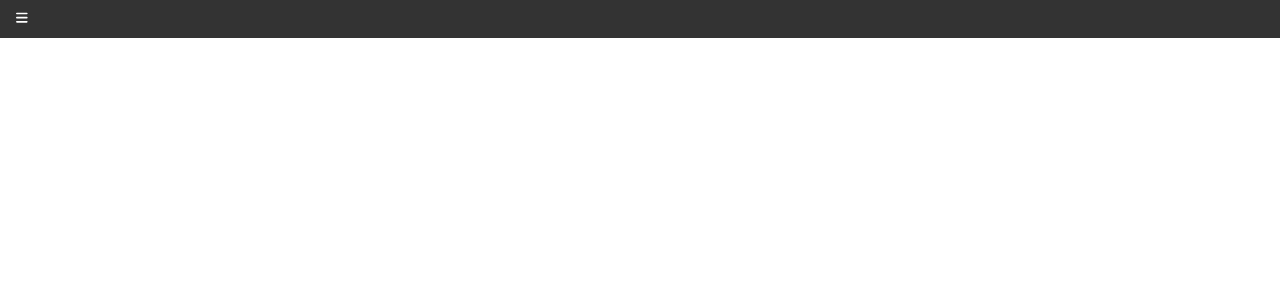
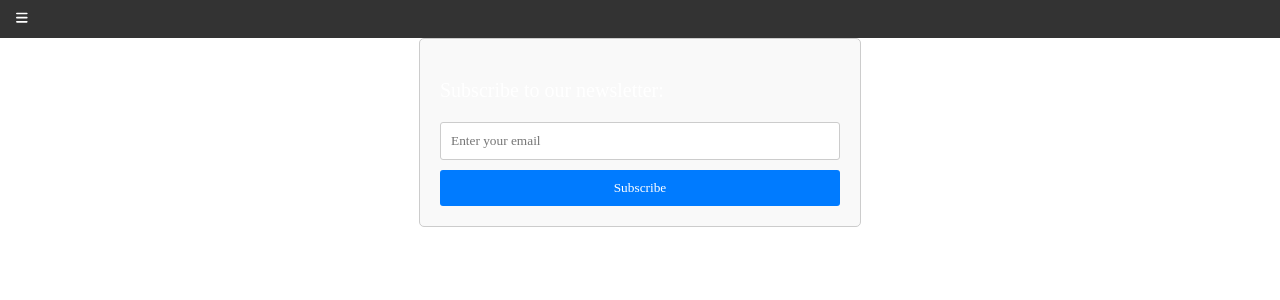
Before and after one commit to DHLabFUV/DHLab-Website-Official, a React (Create React App) app: page / in a window 1280 px wide. Shown: the top 300 px of the page. Built offline with nearby package versions, Linux system fonts and the light colour scheme.

Commit message:
add backend

```diff
--- a/src/frontend/archives/archives.css
+++ b/src/frontend/archives/archives.css
@@ -17,7 +17,7 @@ body {
   /* For older browsers */
   background: -webkit-linear-gradient(bottom, rgba(0, 15, 98, 1), rgba(4, 50, 141, 0.8), rgba(8, 84, 185, 0));
   /* Ensure the gradient covers the entire viewport */
-  height: 100vh;
+  height: 90vh;
   padding: 5%;
 }
 
--- a/src/frontend/archives/togglelist.css
+++ b/src/frontend/archives/togglelist.css
@@ -2,16 +2,16 @@
     font-size: 24px;
   }
 
-  ul {
-    list-style-type: none;
-    padding: 0;
-  }
+ul {
+  list-style-type: none;
+  padding: 0;
+}
 
   li {
     display: grid;
-    grid-template-columns: repeat(2, 1fr);
-    gap: 80%;
-    justify-content: center;
+    grid-template-columns: repeat(auto-fit, minmax(300px, 2, 1fr));
+    grid-column-gap: 70%;
+    justify-content: space-between;
     align-items: center;
     font-size: 2vw;
     padding: 2%;
@@ -19,17 +19,26 @@
     border-bottom: 1px solid #ccc;
   }
 
+.title {
+  justify-self: start; /* Align left text to start edge */
+}
+.time {
+    justify-self: end; /* Align right text to end edge */
+}
+
   li.active {
-    /* background-color: aliceblue; */
-    padding: 2%px;
+    padding: 2%;
+
   }
 
   .additional-content {
     display: grid;
     grid-template-columns: repeat(2, 1fr);
-    gap: 5%;
-    padding: 10px;
-    font-size: 2vmin;
+    grid-column-gap: 70%;
+    justify-content: space-between;
+    align-items: center;
+    font-size: 2vw;
+    padding: 2%;
   }
 
   .image-item {
--- a/src/frontend/archives/togglelist.js
+++ b/src/frontend/archives/togglelist.js
@@ -24,8 +24,8 @@ const ToggleList = ({ items }) => {
             onClick={() => toggleItem(item.id)}
             className={openItem === item.id ? 'active' : ''}
           >
-            <span>{item.title}</span>
-            <span>{item.time}</span>
+            <span className='title'>{item.title}</span>
+            <span className='time'>{item.time}</span>
             {openItem === item.id && <p className="additional-content">
               <img src={item.imageUrl} alt="Additional" className='image-item' />
               <p>{item.content}</p>
--- /dev/null
+++ b/src/frontend/component/footnote.css
@@ -0,0 +1,43 @@
+/* Container for the newsletter subscription */
+.newsletter-container {
+    max-width: 400px;
+    margin: 0 auto;
+    padding: 20px;
+    border: 1px solid #ccc;
+    border-radius: 5px;
+    background-color: #f9f9f9;
+  }
+
+  /* Input field and button */
+  .newsletter-form input[type="email"] {
+    width: 100%;
+    padding: 10px;
+    margin-bottom: 10px;
+    border: 1px solid #ccc;
+    border-radius: 3px;
+    box-sizing: border-box;
+  }
+
+  .newsletter-form button {
+    width: 100%;
+    padding: 10px;
+    background-color: #007bff;
+    color: #fff;
+    border: none;
+    border-radius: 3px;
+    cursor: pointer;
+  }
+
+  .newsletter-form button:hover {
+    background-color: #0056b3;
+  }
+
+  /* Confirmation message */
+  .newsletter-confirmation {
+    margin-top: 10px;
+    padding: 10px;
+    background-color: #d4edda;
+    color: #155724;
+    border: 1px solid #c3e6cb;
+    border-radius: 3px;
+  }
--- /dev/null
+++ b/src/frontend/component/footnote.js
@@ -0,0 +1,37 @@
+import React, { useState } from 'react';
+import './footnote.css'
+
+function NewsletterSubscription() {
+  const [email, setEmail] = useState('');
+  const [subscribed, setSubscribed] = useState(false);
+
+  const handleSubscribe = (e) => {
+    e.preventDefault();
+    setSubscribed(true);
+    setEmail('');
+  };
+
+  return (
+    <div className="newsletter-container">
+      <p>Subscribe to our newsletter:</p>
+      {subscribed ? (
+        <div className="newsletter-confirmation">
+          Thank you for subscribing! You will receive our latest news and updates.
+        </div>
+      ) : (
+        <form className="newsletter-form" onSubmit={handleSubscribe}>
+          <input
+            type="email"
+            value={email}
+            onChange={(e) => setEmail(e.target.value)}
+            placeholder="Enter your email"
+            required
+          />
+          <button type="submit">Subscribe</button>
+        </form>
+      )}
+    </div>
+  );
+}
+
+export default NewsletterSubscription;
--- a/src/frontend/homepage/homepage.js
+++ b/src/frontend/homepage/homepage.js
@@ -1,8 +1,10 @@
 import React from 'react';
+import NewsletterSubscription from '../component/footnote';
 
 function HomePage() {
   return (
     <div>
+      <NewsletterSubscription />
       <h2>This is the Home Page</h2>
     </div>
   );
```
Also changed, not shown: package.json (+7 -1 lines), src/server.js (added, +55 -0 lines), 1 other file (tests, documents, lock files or other folders).
